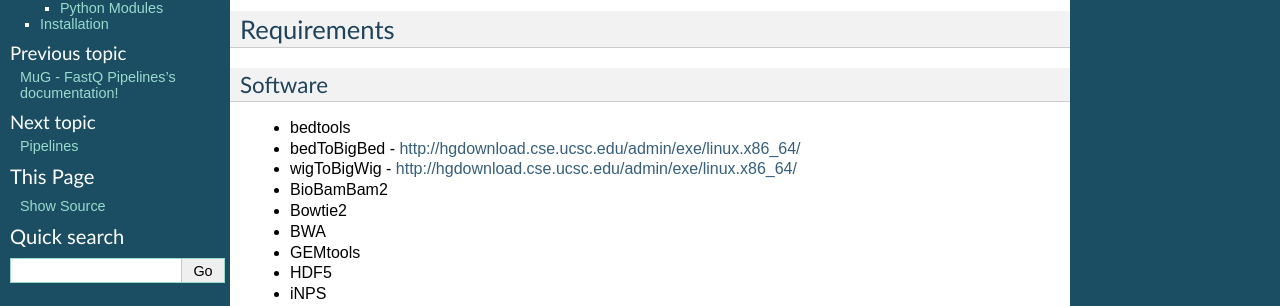
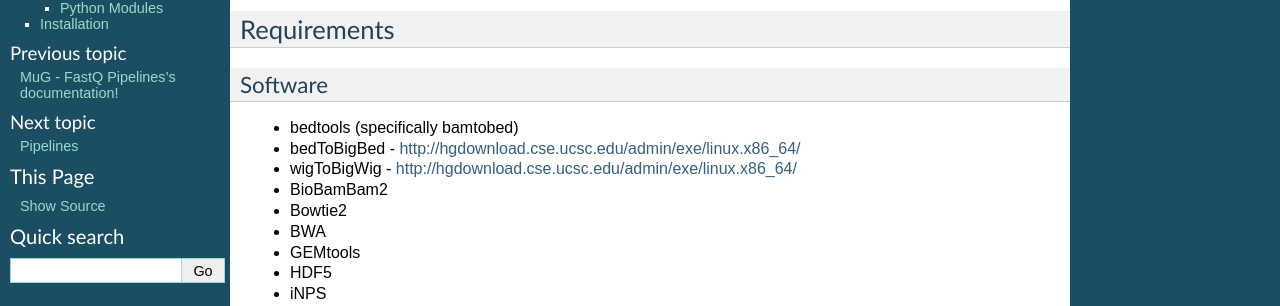
Before and after one commit to Multiscale-Genomics/mg-process-fastq, a Sphinx documentation site: the page built from docs/install.rst, in a window 1280 px wide. Shown: the part 122-428 px from the top of the page. Built offline with Sphinx 7.4.7, drawn with Linux system fonts in a browser that asks for light colours.

Commit message:
Requirement for the bedtools bamtobed script in the WGBS pipeline

```diff
--- a/docs/install.rst
+++ b/docs/install.rst
@@ -9,7 +9,7 @@
 Software
 ^^^^^^^^
 
-- bedtools
+- bedtools (specifically bamtobed)
 - bedToBigBed - http://hgdownload.cse.ucsc.edu/admin/exe/linux.x86_64/
 - wigToBigWig - http://hgdownload.cse.ucsc.edu/admin/exe/linux.x86_64/
 - BioBamBam2
```
